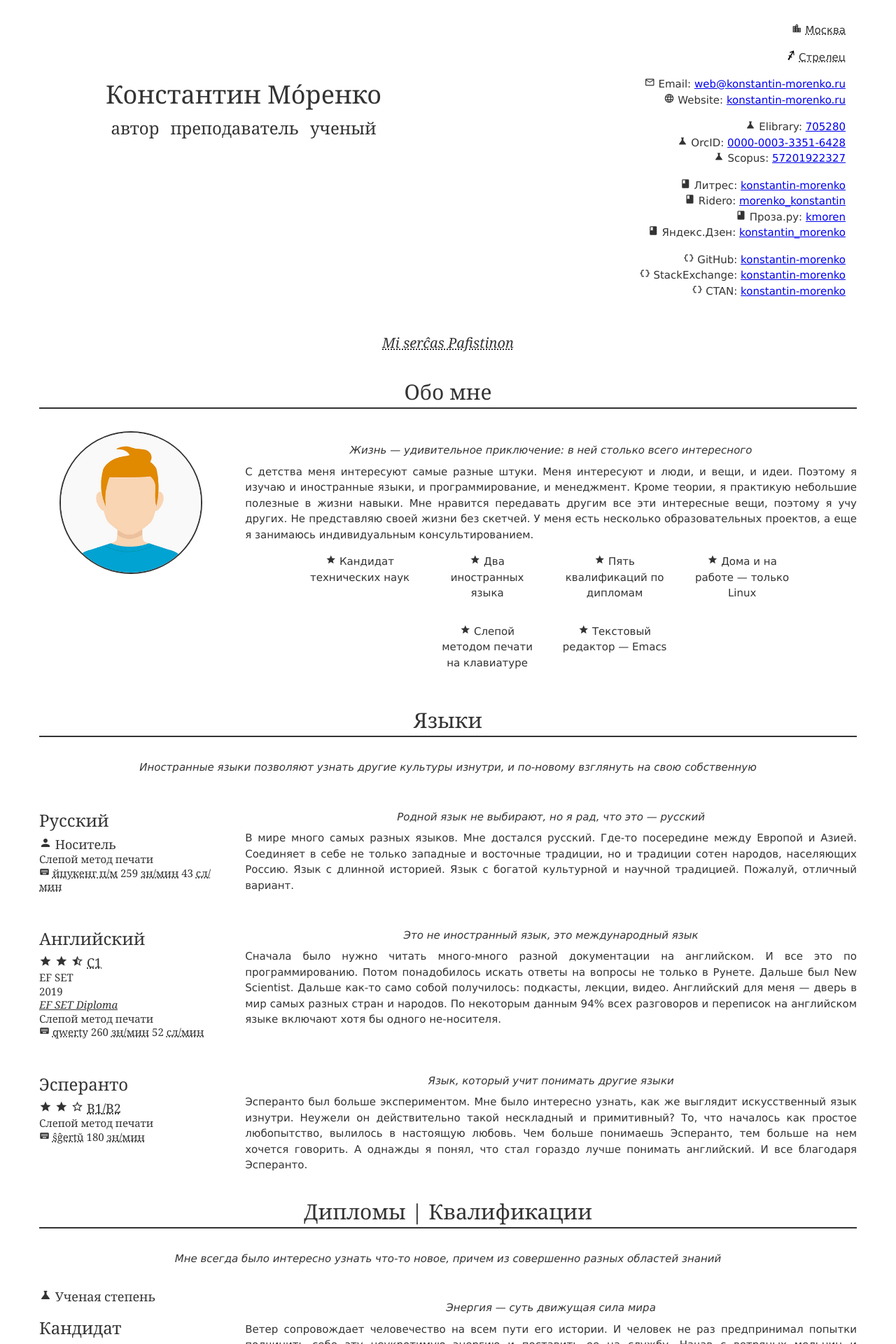
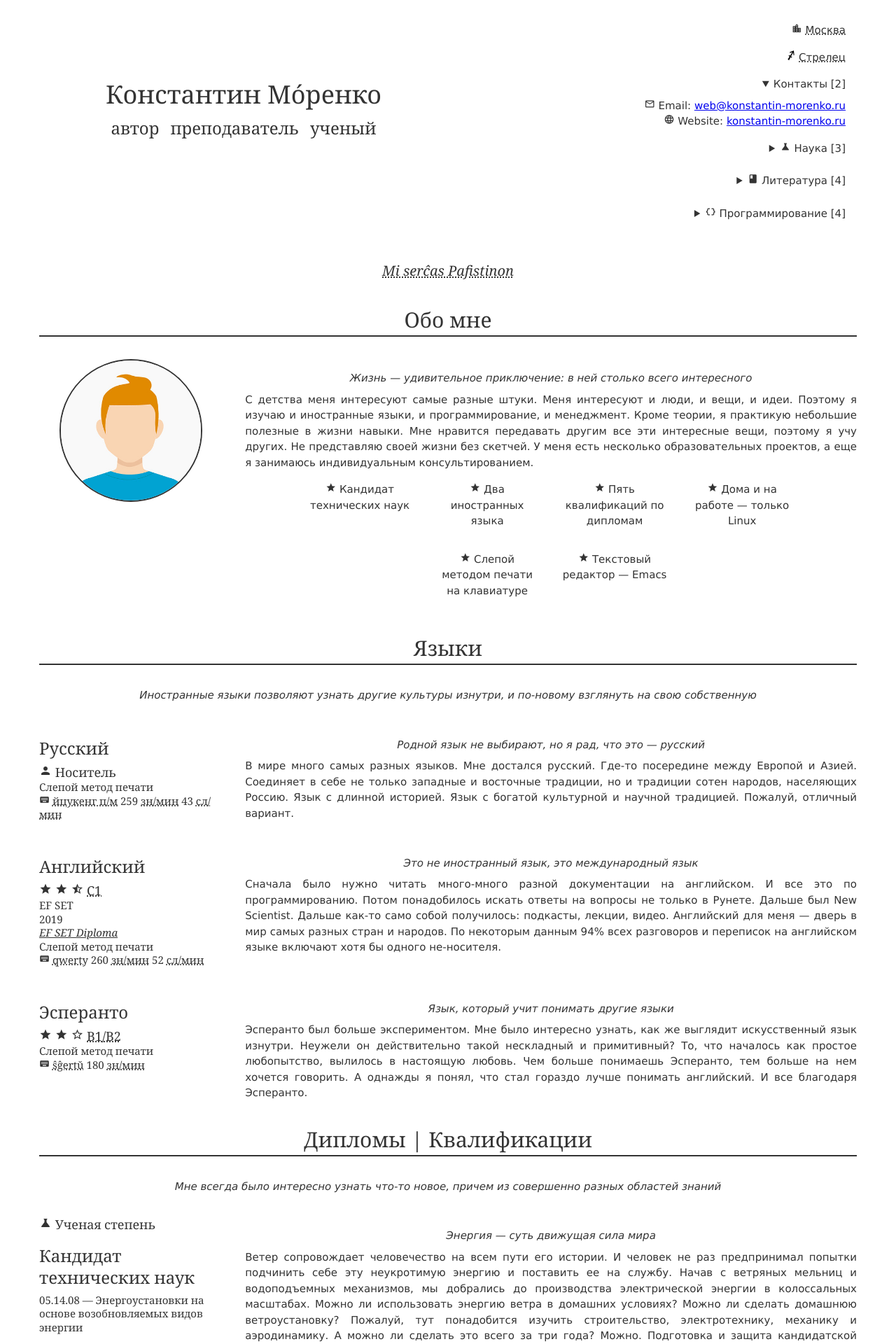
Before and after one commit to konstantin-morenko/jresume, a Jekyll site: the page built from index.md, in a window 1280 px wide. Shown: the top 1920 px of the page at 70% size. Built offline with Jekyll 4.4.1, drawn with Linux system fonts in a browser that asks for light colours.

Commit message:
Links in details tag

```diff
--- a/_data/header.yml
+++ b/_data/header.yml
@@ -6,6 +6,8 @@ roles:
 - ученый
 link_blocks:
 - id: personal
+  name: Контакты
+  open: true
   list:
   - icon: mail_outline
     prefix: Email
@@ -16,48 +18,47 @@ link_blocks:
     link: https://konstantin-morenko.ru
     text: konstantin-morenko.ru
 - id: scientific
+  name: Наука
+  icon: science
   list:
-  - icon: science
-    prefix: Elibrary
+  - prefix: Elibrary
     link: https://www.elibrary.ru/author_items.asp?authorid=705280
     text: 705280
-  - icon: science
-    prefix: OrcID
+  - prefix: OrcID
     link: https://orcid.org/0000-0003-3351-6428
     text: 0000-0003-3351-6428
-  - icon: science
-    prefix: Scopus
+  - prefix: Scopus
     link: https://www.scopus.com/authid/detail.uri?authorId=57201922327
     text: 57201922327
 - id: literature
+  name: Литература
+  icon: book
   list:
-  - icon: book
-    prefix: Литрес
+  - prefix: Литрес
     link: https://www.litres.ru/konstantin-morenko/
     text: konstantin-morenko
-  - icon: book
-    prefix: Ridero
+  - prefix: Ridero
     link: https://ridero.ru/author/morenko_konstantin_q8qs3/
     text: morenko_konstantin
-  - icon: book
-    prefix: Проза.ру
+  - prefix: Проза.ру
     link: https://proza.ru/avtor/kmoren
     text: kmoren
-  - icon: book
-    prefix: Яндекс.Дзен
+  - prefix: Яндекс.Дзен
     link: https://zen.yandex.ru/konstantin_morenko
     text: konstantin_morenko
 - id: programming
+  name: Программирование
+  icon: data_object
   list:
-  - icon: data_object
-    prefix: GitHub
+  - prefix: GitHub
     link: https://github.com/konstantin-morenko
     text: konstantin-morenko
-  - icon: data_object
-    prefix: StackExchange
+  - prefix: StackExchange
     link: https://stackexchange.com/users/7577417/konstantin-morenko
     text: konstantin-morenko
-  - icon: data_object
-    prefix: CTAN
+  - prefix: CTAN
     link: https://ctan.org/home/konstantin-morenko
     text: konstantin-morenko
+  - prefix: Pomodoro Timer
+    link: https://timer.konstantin-morenko.ru
+    text: timer.konstantin-morenko.ru
--- a/_includes/header.html
+++ b/_includes/header.html
@@ -18,7 +18,14 @@
       <abbr title="Да, и горжусь этим">Стрелец</abbr>
     </div>
     {% for link_block in header.link_blocks %}
-    <div class="link-block {{ link_block.id }}">
+    <details class="link-block {{ link_block.id }}"
+	     {% if link_block.open %}open{%- endif %}>
+      <summary>
+	{% if link_block.icon %}
+	<span class="material-icons">{{ link_block.icon }}</span>
+	{% endif %}
+	{{ link_block.name }} [{{ link_block.list | size }}]
+      </summary>
       {% for link in link_block.list %}
       <div class="link">
 	{% if link.icon %}
@@ -30,7 +37,7 @@
 	</span>
       </div>
       {% endfor %}
-    </div>
+    </details>
     {% endfor %}
   </div>
 </div>
--- a/css/main.scss
+++ b/css/main.scss
@@ -128,6 +128,11 @@ body {
     margin-bottom: 16px;
 }
 
+#header details summary {
+    margin-bottom: 8px;
+    cursor: pointer;
+}
+
 #slogan.quote {
     text-align: center;
     font-style: italic;
```
